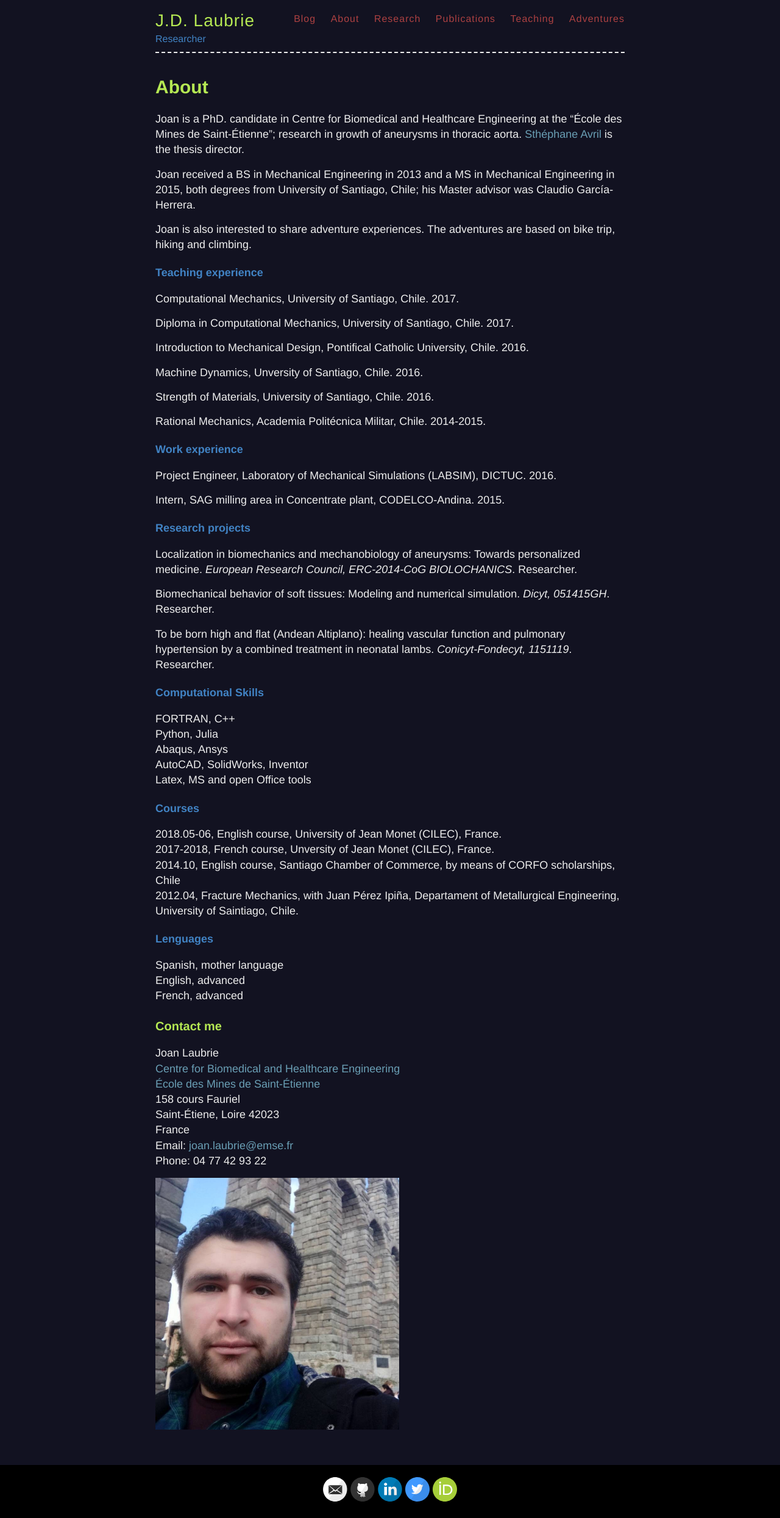
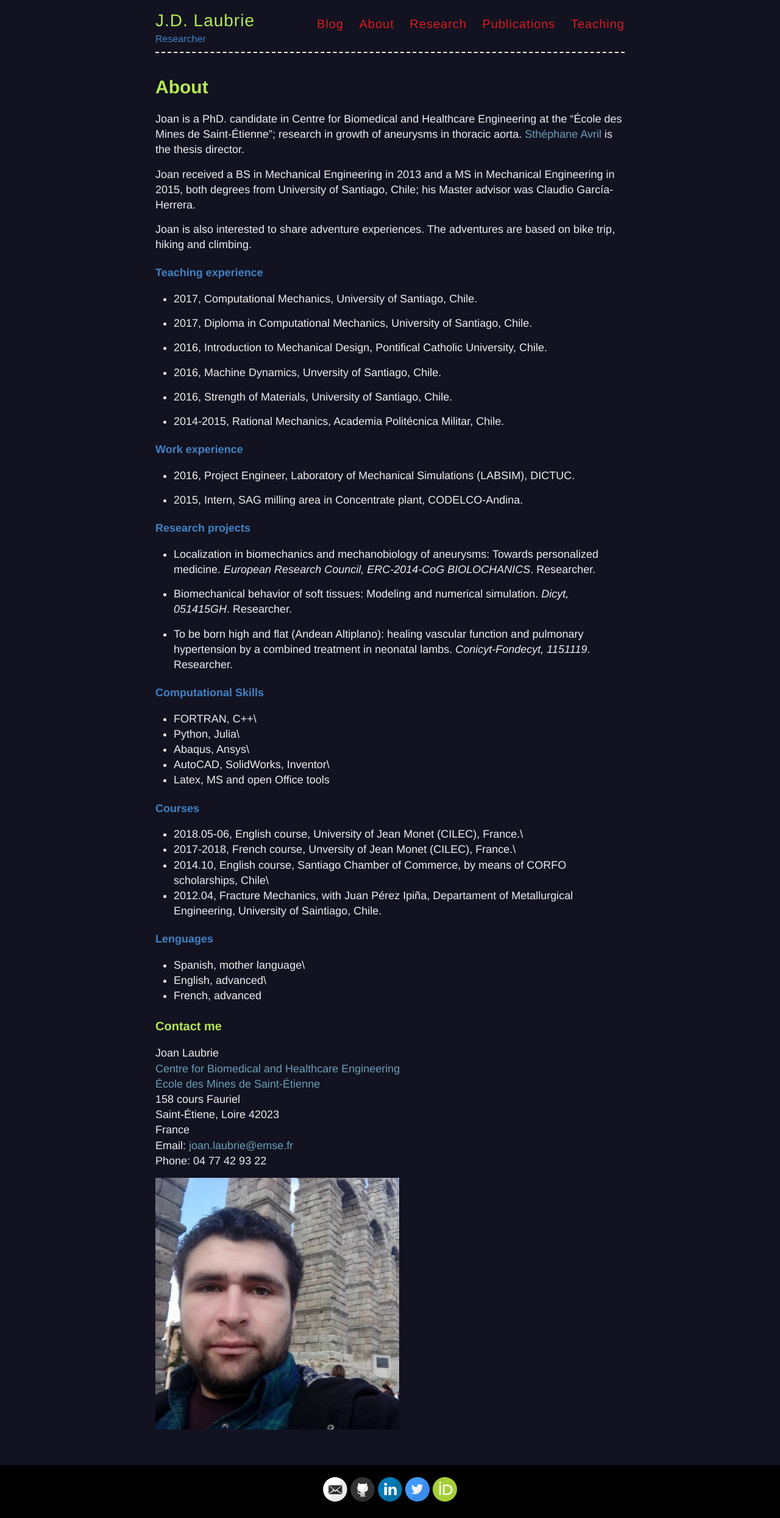
Before and after one commit to jdlaubrie/jdlaubrie.github.io, a Jekyll site: the page built from pages/About.md, in a window 1280 px wide. Shown: the whole page at 61% size. Built offline with Jekyll 4.4.1, drawn with Linux system fonts in a browser that asks for light colours.

```diff
--- a/_layouts/default.html
+++ b/_layouts/default.html
@@ -32,7 +36,6 @@
             <a href="{{ site.baseurl }}/pages/Research">Research</a>
             <a href="{{ site.baseurl }}/pages/Publications">Publications</a>
             <a href="{{ site.baseurl }}/pages/Teaching">Teaching</a>
-            <a href="{{ site.baseurl }}/pages/Adventures">Adventures</a>
           </nav>
         </header>
       </div>
--- a/_sass/_variables.scss
+++ b/_sass/_variables.scss
@@ -10,7 +10,8 @@ $lightGray: #eee;
 $green: #b5e853;
 $blue: #4183C4;
 $hippie-blue: #6a9fb5;
-$red: #ac4142;
+//$red: #ac4142;
+$red: #da1d1e;
 
 // Grays
 $black: #000;
--- a/assets/style.scss
+++ b/assets/style.scss
@@ -212,9 +212,9 @@ img {
 
 nav {
   float: right;
-  margin-top: 10px; // @TODO: Vertically middle align
+  margin-top: 15px; // @TODO: Vertically middle align
   font-family: $helveticaNeue;
-  font-size: 16px;
+  font-size: 20px;
 
   @include mobile {
     float: none;
--- a/pages/About.md
+++ b/pages/About.md
@@ -11,47 +11,47 @@ Joan received a BS in Mechanical Engineering in 2013 and a MS in Mechanical Engi
 Joan is also interested to share adventure experiences. The adventures are based on bike trip, hiking and climbing.
 
 #### Teaching experience
-Computational Mechanics, University of Santiago, Chile. 2017.
+* 2017, Computational Mechanics, University of Santiago, Chile.
 
-Diploma in Computational Mechanics, University of Santiago, Chile. 2017.
+* 2017, Diploma in Computational Mechanics, University of Santiago, Chile.
 
-Introduction to Mechanical Design, Pontifical Catholic University, Chile. 2016.
+* 2016, Introduction to Mechanical Design, Pontifical Catholic University, Chile.
 
-Machine Dynamics, Unversity of Santiago, Chile. 2016.
+* 2016, Machine Dynamics, Unversity of Santiago, Chile.
 
-Strength of Materials, University of Santiago, Chile. 2016.
+* 2016, Strength of Materials, University of Santiago, Chile.
 
-Rational Mechanics, Academia Politécnica Militar, Chile. 2014-2015.
+* 2014-2015, Rational Mechanics, Academia Politécnica Militar, Chile.
 
 #### Work experience
-Project Engineer, Laboratory of Mechanical Simulations (LABSIM), DICTUC. 2016.
+* 2016, Project Engineer, Laboratory of Mechanical Simulations (LABSIM), DICTUC.
 
-Intern, SAG milling area in Concentrate plant, CODELCO-Andina. 2015.
+* 2015, Intern, SAG milling area in Concentrate plant, CODELCO-Andina.
 
 #### Research projects
-Localization in biomechanics and mechanobiology of aneurysms: Towards personalized medicine. *European Research Council, ERC-2014-CoG BIOLOCHANICS*. Researcher.
+* Localization in biomechanics and mechanobiology of aneurysms: Towards personalized medicine. *European Research Council, ERC-2014-CoG BIOLOCHANICS*. Researcher.
 
-Biomechanical behavior of soft tissues: Modeling and numerical simulation. *Dicyt, 051415GH*. Researcher.
+* Biomechanical behavior of soft tissues: Modeling and numerical simulation. *Dicyt, 051415GH*. Researcher.
 
-To be born high and flat (Andean Altiplano): healing vascular function and pulmonary hypertension by a combined treatment in neonatal lambs. *Conicyt-Fondecyt, 1151119*. Researcher.
+* To be born high and flat (Andean Altiplano): healing vascular function and pulmonary hypertension by a combined treatment in neonatal lambs. *Conicyt-Fondecyt, 1151119*. Researcher.
 
 #### Computational Skills
-FORTRAN, C++\\
-Python, Julia\\
-Abaqus, Ansys\\
-AutoCAD, SolidWorks, Inventor\\
-Latex, MS and open Office tools
+* FORTRAN, C++\\
+* Python, Julia\\
+* Abaqus, Ansys\\
+* AutoCAD, SolidWorks, Inventor\\
+* Latex, MS and open Office tools
 
 #### Courses
-2018.05-06, English course, University of Jean Monet (CILEC), France.\\
-2017-2018, French course, Unversity of Jean Monet (CILEC), France.\\
-2014.10, English course, Santiago Chamber of Commerce, by means of CORFO scholarships, Chile\\
-2012.04, Fracture Mechanics, with Juan Pérez Ipiña, Departament of Metallurgical Engineering, University of Saintiago, Chile.
+* 2018.05-06, English course, University of Jean Monet (CILEC), France.\\
+* 2017-2018, French course, Unversity of Jean Monet (CILEC), France.\\
+* 2014.10, English course, Santiago Chamber of Commerce, by means of CORFO scholarships, Chile\\
+* 2012.04, Fracture Mechanics, with Juan Pérez Ipiña, Departament of Metallurgical Engineering, University of Saintiago, Chile.
 
 #### Lenguages
-Spanish, mother language\\
-English, advanced\\
-French, advanced
+* Spanish, mother language\\
+* English, advanced\\
+* French, advanced
 
 ### Contact me
 
```
Also changed, not shown: other parts of _layouts/default.html (+4 -0 lines), pages/Adventures.md (deleted, +0 -25 lines), pages/Publications.md (+6 -9 lines), pages/Research.md (+3 -3 lines), 12 other files.
